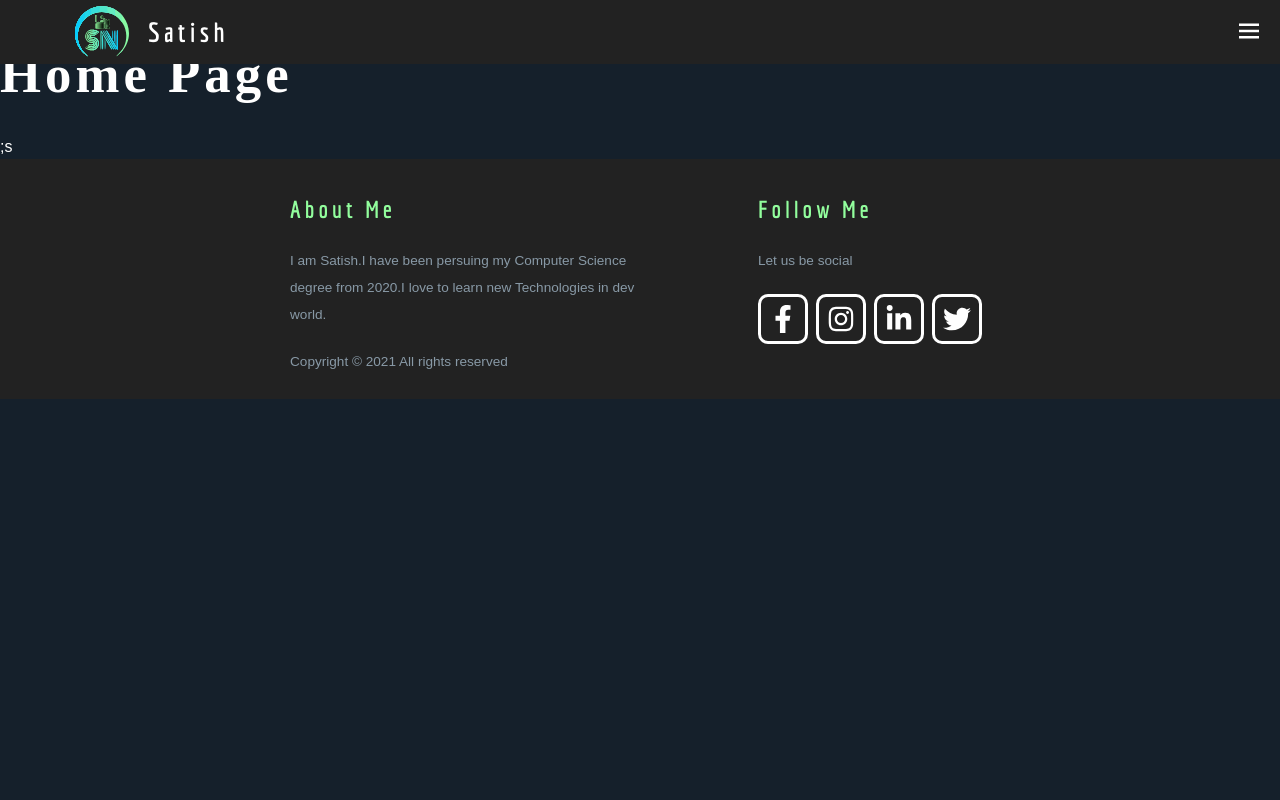
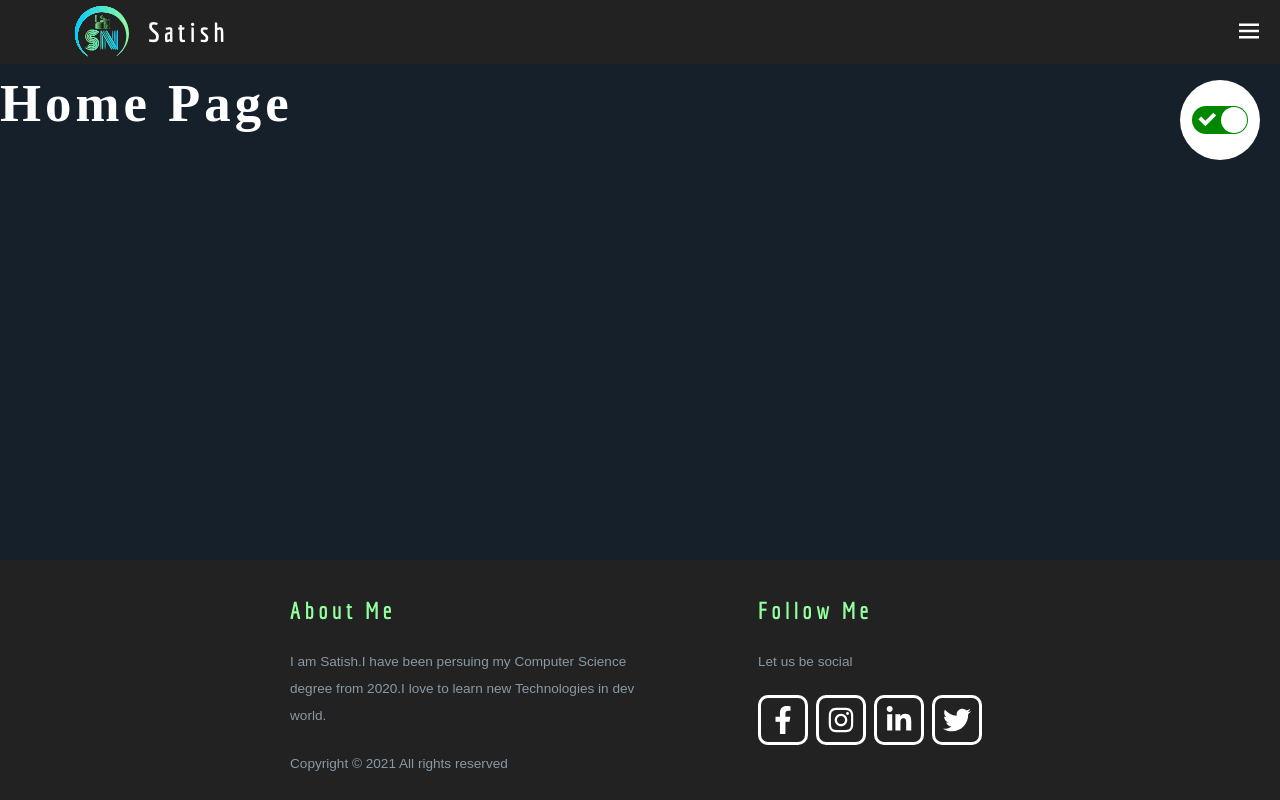
Before and after one commit to satishnaikawadi2011/portfolio-nextjs-frontend-final, a Next.js app: page / in a window 1280 px wide. Built offline with nearby package versions, Linux system fonts and the light colour scheme; a web font is replaced by a local one.

Commit message:
Added PageWrapper Component.

```diff
--- /dev/null
+++ b/layout/pagewrapper/PageWrapper.tsx
@@ -0,0 +1,71 @@
+import React, { useState } from 'react';
+import Footer from '../footer/Footer';
+import Header from '../header/Header';
+import styles from './pagewrapper.module.css';
+import { motion } from 'framer-motion';
+import Switch from 'react-switch';
+import Head from 'next/head';
+
+interface PageWrapperProps {
+	title: string;
+	isLandingPage?: boolean;
+	style?: React.CSSProperties | undefined;
+	className?: string | undefined;
+}
+
+const pageVariant = {
+	visible:
+		{
+			opacity: 1,
+			transition: { delay: 0.2, duration: 0.2 }
+		},
+	hidden:
+		{
+			opacity: 0
+		},
+	exit:
+		{
+			x: '-100vw',
+			transition: { eaase: 'easeInOut', when: 'beforeChildren' }
+		}
+};
+
+const PageWrapper: React.FC<PageWrapperProps> = ({ children, title, isLandingPage = false, style = {}, className }) => {
+	const [
+		darkMode,
+		setDarkMode
+	] = useState<boolean>(true);
+
+	const handleChangeTheme = (e: any) => {
+		if (!darkMode) {
+			document.documentElement.setAttribute('data-theme', 'dark');
+			setDarkMode(true);
+		}
+		else {
+			document.documentElement.setAttribute('data-theme', 'light');
+			setDarkMode(false);
+		}
+	};
+	return (
+		<motion.div variants={pageVariant} initial="hidden" animate="visible" exit="exit">
+			<Head>
+				<title>{title}</title>
+			</Head>
+			<Header />
+			<div className={`${styles.content} ${className}`} style={{ ...style }}>
+				<div className={styles.themeToggleContainer}>
+					<Switch onChange={handleChangeTheme} checked={darkMode} />
+				</div>
+				{!isLandingPage && (
+					<div className={styles.page__title}>
+						<h1>{title}</h1>
+					</div>
+				)}
+				{children}
+			</div>
+			<Footer />
+		</motion.div>
+	);
+};
+
+export default PageWrapper;
--- /dev/null
+++ b/layout/pagewrapper/pagewrapper.module.css
@@ -0,0 +1,40 @@
+.content {
+	margin-top: 4rem;
+	min-height: calc(100vh - 23rem - 4rem);
+}
+
+.page__title {
+	text-transform: uppercase;
+	text-align: center;
+	color: var(--primaryColor);
+	margin-top: 6rem;
+}
+
+.page__title h1 {
+	font-size: 2.5rem;
+}
+
+@media screen and (min-width: 768px) {
+	.content {
+		min-height: calc(100vh - 15rem - 4rem);
+	}
+
+	.page__title h1 {
+		letter-spacing: 0.5rem;
+		font-size: 4.5rem;
+	}
+}
+
+.themeToggleContainer {
+	width: 80px;
+	height: 80px;
+	background-color: var(--primaryText);
+	display: flex;
+	justify-content: center;
+	align-items: center;
+	border-radius: 100%;
+	position: fixed;
+	top: 80px;
+	right: 20px;
+	z-index: 1;
+}
--- a/package.json
+++ b/package.json
@@ -12,7 +12,8 @@
     "next": "10.0.7",
     "react": "17.0.1",
     "react-dom": "17.0.1",
-    "react-icons": "^4.2.0"
+    "react-icons": "^4.2.0",
+    "react-switch": "^6.0.0"
   },
   "devDependencies": {
     "@types/node": "^14.14.31",
--- a/pages/index.tsx
+++ b/pages/index.tsx
@@ -1,13 +1,12 @@
 import Head from 'next/head';
 import Footer from '../layout/footer/Footer';
 import Header from '../layout/header/Header';
+import PageWrapper from '../layout/pagewrapper/PageWrapper';
 
 export default function Home() {
 	return (
-		<div>
-			<Header />
-			<h1>Home Page</h1>;s
-			<Footer />
-		</div>
+		<PageWrapper isLandingPage title="Satish Naikawadi | Developer">
+			<h1>Home Page</h1>
+		</PageWrapper>
 	);
 }
```
Also changed, not shown: 1 other file (tests, documents, lock files or other folders).
